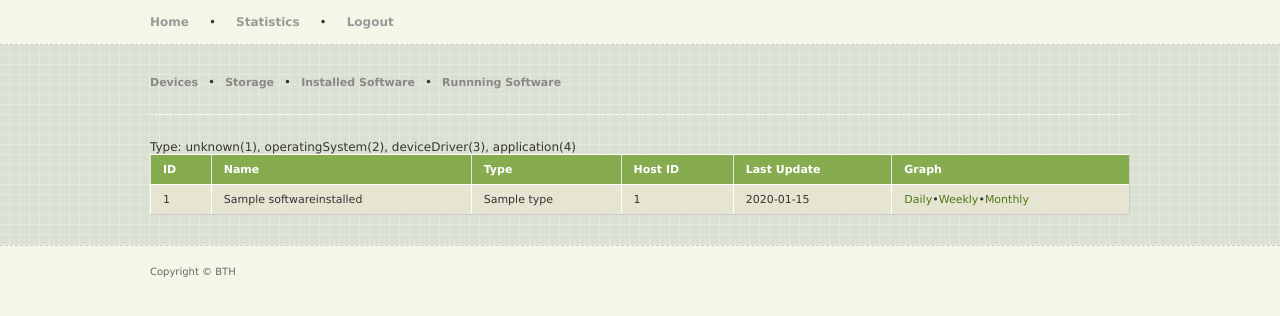
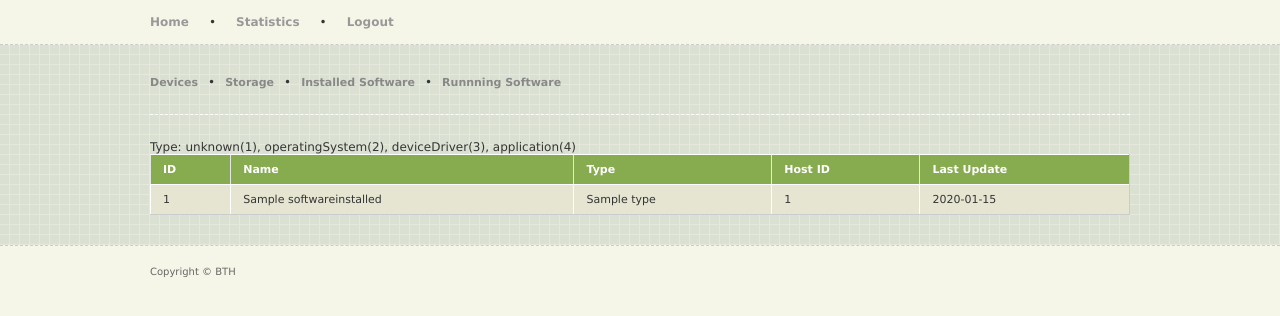
Before and after one commit to vvoody/anm-host-management, a CodeIgniter app: template web/application/views/softwareinstalled.php in a window 1280 px wide. Shown: the part 81-397 px from the top of the page. Run offline with CodeIgniter, Linux system fonts and the light colour scheme; the template is opened without the code that fills it: most values are stand-ins (such as "Sample title", 1, 10 or a date in 2020); data that the repository does not hold is empty.

Commit message:
no graphs for softwareinstalled view & identitfy graph for softwarerunning by name

```diff
--- a/web/application/views/softwareinstalled.php
+++ b/web/application/views/softwareinstalled.php
@@ -18,7 +18,6 @@ Type: unknown(1), operatingSystem(2), deviceDriver(3), application(4)
 <th>Type</th>
 <th>Host ID</th>
 <th>Last Update</th>
-<th>Graph</th>
 </tr>
 
 <?php
@@ -35,7 +34,6 @@ foreach ($softwareinstalled as $row) {
     echo "<td>$type</td>";
     echo "<td>$hid</td>";
     echo "<td>$last_update</td>";
-    echo "<td>" . anchor("softwareinstalled/graph/daily/$id", 'Daily') . "&bull;" . anchor("softwareinstalled/graph/weekly/$id", 'Weekly') . "&bull;" . anchor("softwareinstalled/graph/monthly/$id", 'Monthly') . "</td>";
     echo "</tr>";
 }
 
--- a/web/application/views/softwarerunning.php
+++ b/web/application/views/softwarerunning.php
@@ -34,7 +34,7 @@ foreach ($softwarerunning as $row) {
     echo "<td>$type</td>";
     echo "<td>$status</td>";
     echo "<td>$hid</td>";
-    echo "<td>" . anchor("softwarerunning/graph/daily/$id", 'Daily') . "&bull;" . anchor("softwarerunning/graph/weekly/$id", 'Weekly') . "&bull;" . anchor("softwarerunning/graph/monthly/$id", 'Monthly') . "</td>";
+    echo "<td>" . anchor("softwarerunning/graph/daily/$name", 'Daily') . "&bull;" . anchor("softwarerunning/graph/weekly/$name", 'Weekly') . "&bull;" . anchor("softwarerunning/graph/monthly/$name", 'Monthly') . "</td>";
     echo "</tr>";
 }
 
```
